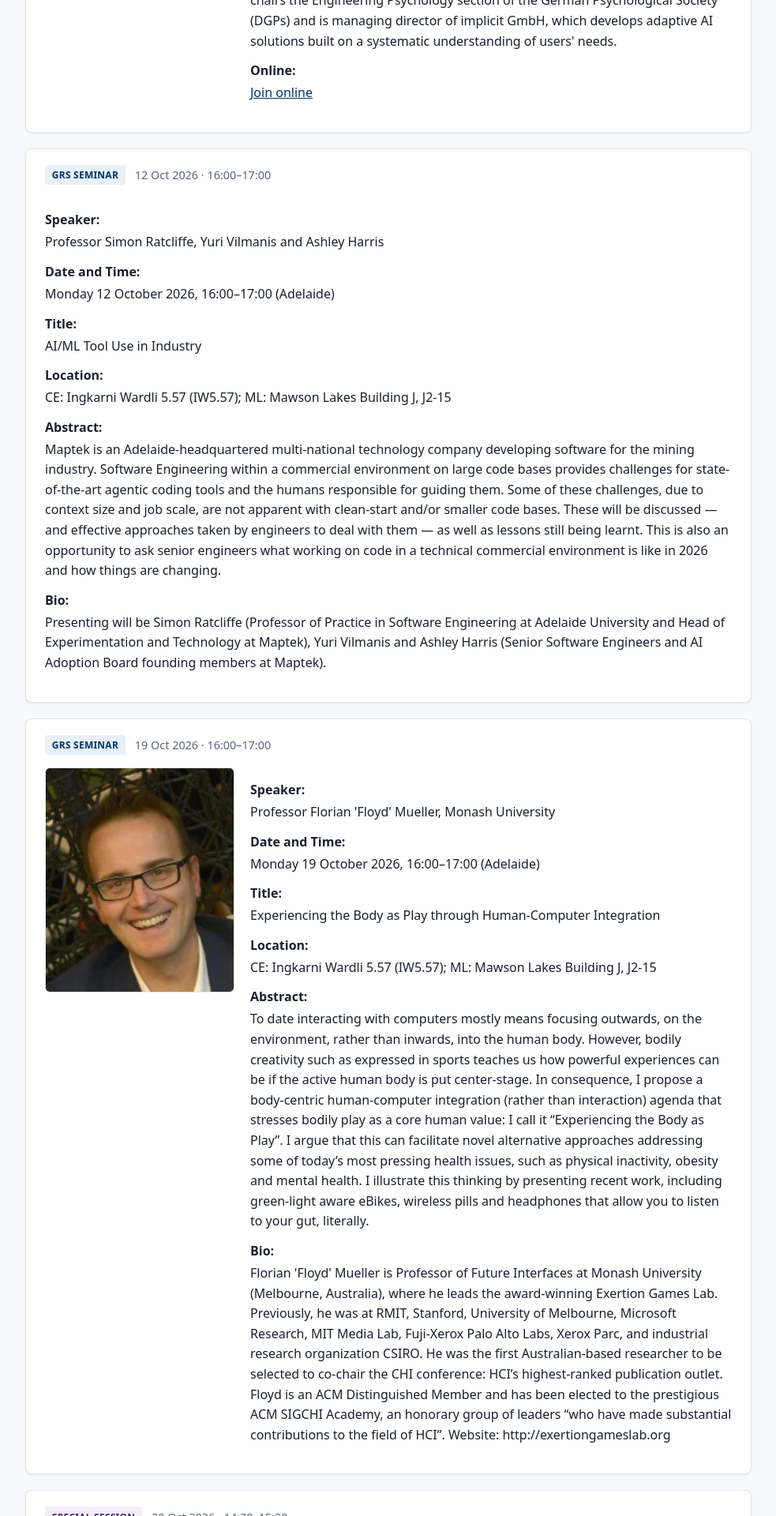
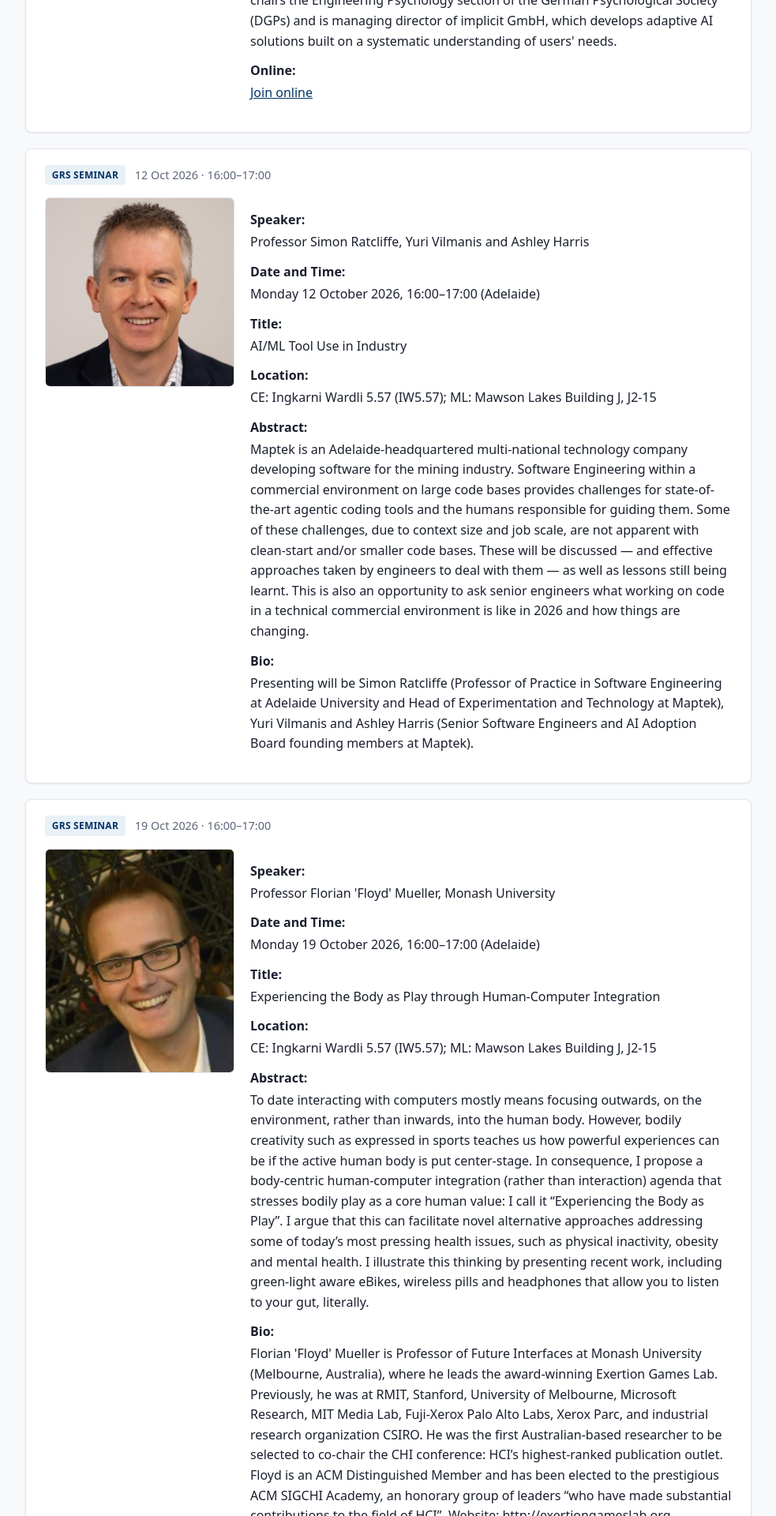
Before and after one commit to ht-timchen/Adelaide-CSIT-GRC, a Jekyll site: the page built from index.md, in a window 1280 px wide. Shown: the part 1183-3103 px from the top of the page at 79% size, without its empty margins (148-1131 px from the left). Built offline with Jekyll 4.4.1, drawn with Linux system fonts in a browser that asks for light colours.

Commit message:
Add headshot for Simon Ratcliffe GRS Series talk on 12 October.
Co-authored-by: Cursor <cursoragent@cursor.com>

```diff
--- a/_data/seminars.yml
+++ b/_data/seminars.yml
@@ -685,6 +685,8 @@ seminars:
     date: 2026-10-12
     time: "16:00–17:00"
     location: "CE: Ingkarni Wardli 5.57 (IW5.57); ML: Mawson Lakes Building J, J2-15"
+    image: "/assets/seminars/hdr-2026-10-12-series-13.png"
+    image_alt: "Headshot of Professor Simon Ratcliffe."
     abstract: |
       Maptek is an Adelaide-headquartered multi-national technology company developing software for the mining industry. Software Engineering within a commercial environment on large code bases provides challenges for state-of-the-art agentic coding tools and the humans responsible for guiding them. Some of these challenges, due to context size and job scale, are not apparent with clean-start and/or smaller code bases. These will be discussed — and effective approaches taken by engineers to deal with them — as well as lessons still being learnt. This is also an opportunity to ask senior engineers what working on code in a technical commercial environment is like in 2026 and how things are changing.
     bio: |
```
Also changed, not shown: assets/seminars/hdr-2026-10-12-series-13.png (added).
